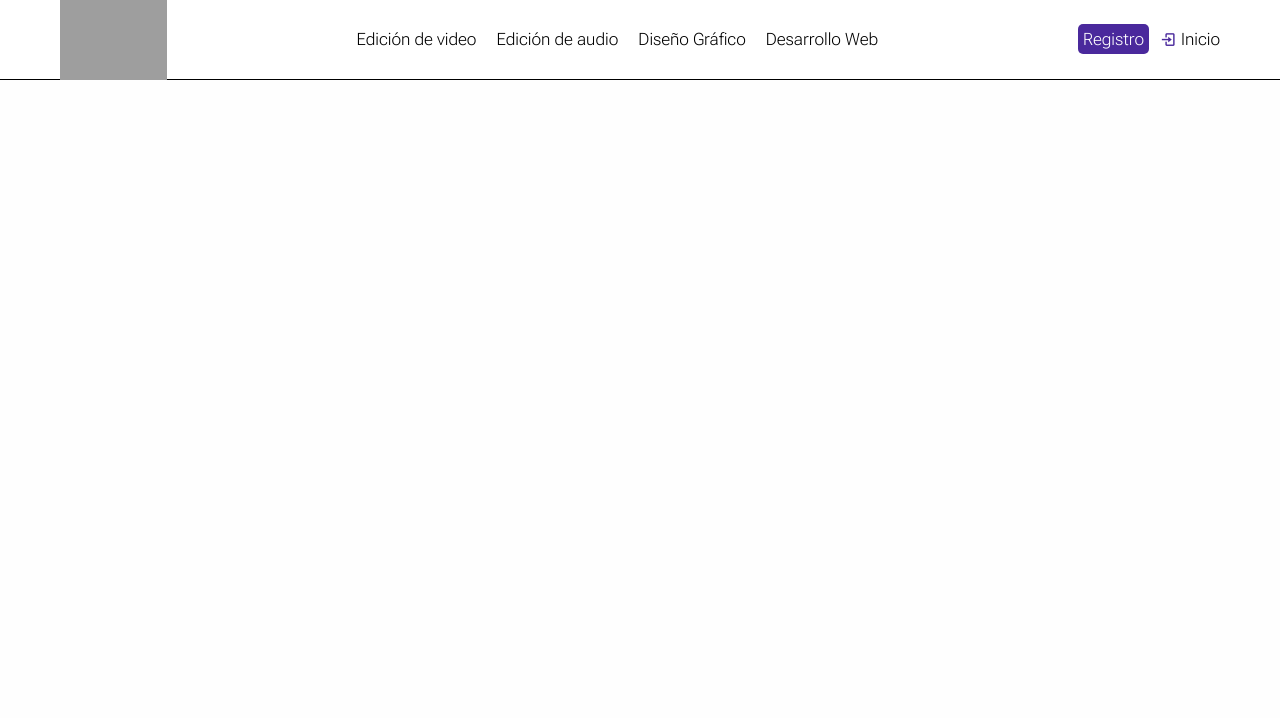
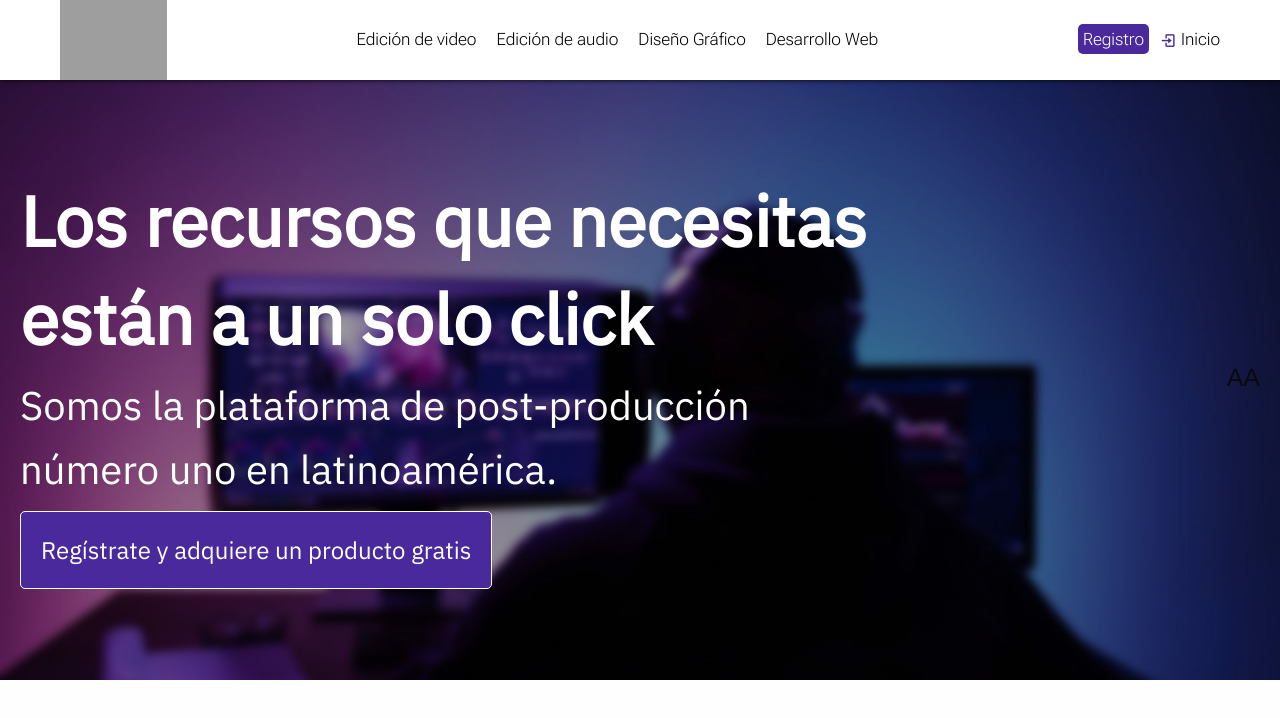
Before and after one commit to tomdvazq/dvz-eCommerce, a website: page index.html in a window 1280 px wide. Drawn offline with nearby package versions, Linux system fonts and the light colour scheme; grey boxes are pictures that could not be loaded.

Commit message:
add main page

```diff
--- a/index.html
+++ b/index.html
@@ -35,7 +35,16 @@
         </header>
         <!-- Main -->
         <main class="cuerpo">
-
+            <section class="portada">
+                <div class="text">
+                    <h1>Los recursos que necesitas <span>están a un solo click</span></h1>
+                    <p>Somos la plataforma de post-producción <span>número uno en latinoamérica.</span></p>
+                    <a href="#">Regístrate y adquiere un producto gratis</a>
+                </div>
+                <div class="img">
+                    <h2>AA</h2>
+                </div>
+            </section>
         </main>
         <!-- Footer -->
         <footer class="pie">
--- a/scss/base/_format.scss
+++ b/scss/base/_format.scss
@@ -2,12 +2,9 @@
     margin: 0;
     top: 0;
     box-sizing: border-box;
+    font-family: 'Roboto Flex', IBM, 'sens-serif';
 }
 
 html{
     font-size: 62.5%;
 }
-
-body{
-    font-family: IBM;
-}
--- a/scss/layout/_header.scss
+++ b/scss/layout/_header.scss
@@ -7,8 +7,9 @@
     align-items: center;
     font-family: 'Roboto Flex', IBM, 'sens-serif';
     font-weight: 200;
-    border-bottom: solid 1px black;
+    box-shadow: 0px 0px 5px 0px black;
     padding: 0px 60px;
+    z-index: 1;
 
     .logo {
         img {
@@ -31,7 +32,7 @@
                 text-decoration: none;
                 color: black;
                 font-size: 1.7rem;
-                padding: 25px 0px;
+                padding: 27px 0px;
                 &:hover{
                     border-bottom: solid 4px $principal;
                 }
--- a/scss/layout/_main.scss
+++ b/scss/layout/_main.scss
@@ -1,3 +1,46 @@
 .cuerpo{
     grid-area: main;
+    display: grid;
+    grid-template-columns: 1fr;
+    grid-template-rows: 600px repeat(3, 1fr);
+        .portada{
+            background: center url(../../assets/img/editor-main.jpg);
+            background-size: cover;
+            height: 100%;
+            display: flex;
+            flex-direction: row;
+            justify-content: space-between;
+            align-items: center;
+            padding: 0px 20px;
+                .text{
+                    display: flex;
+                    flex-direction: column;
+                    justify-content: center;
+                    align-items: flex-start;
+                    h1{
+                        color: white;
+                        font-family: IBM;
+                        font-weight: Bold;
+                        font-size: 70px;
+                        span{
+                            font-family: IBM;
+                            display: block;
+                        }
+                    }
+                    p{
+                        @extend h1;
+                        font-size: 4rem;
+                        font-weight: 100;
+                    }
+                    a{
+                        @extend p;
+                        text-decoration: none;
+                        background: $principal;
+                        font-size: 2.4rem;
+                        padding: 20px;
+                        border-radius: 5px;
+                        border: solid 1px white;
+                    }
+                }
+        }
 }
```
Also changed, not shown: assets/img/editor-main.jpg (added), css/estilos.css.
